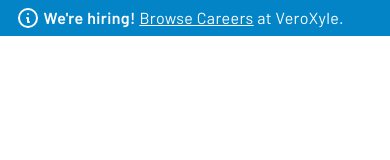
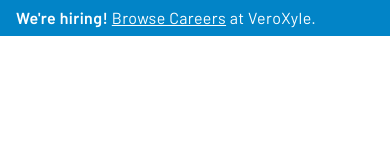
Before and after one commit to nrjdalal/veroxyle-alfa, a Next.js app: page / in a window 390 px wide. Shown: the top 160 px of the page. Built offline with nearby package versions, Linux system fonts and the light colour scheme; what @tailwindcss/typography would draw is missing.

Commit message:
fixed notice bar

```diff
--- a/components/Notice.jsx
+++ b/components/Notice.jsx
@@ -7,7 +7,7 @@ const Notice = () => {
         <div className="mod-container py-1.5 flex text-white items-center">
           <svg
             xmlns="http://www.w3.org/2000/svg"
-            className="h-6 w-6"
+            className="h-6 w-6 hidden sm:block"
             fill="none"
             viewBox="0 0 24 24"
             stroke="currentColor"
@@ -19,10 +19,9 @@ const Notice = () => {
               d="M13 16h-1v-4h-1m1-4h.01M21 12a9 9 0 11-18 0 9 9 0 0118 0z"
             />
           </svg>
+          <span className="hidden sm:block">&nbsp;</span>
           <p>
-            <span className="font-semibold">
-              &nbsp;We&apos;re hiring!&nbsp;
-            </span>
+            <span className="font-semibold">We&apos;re hiring!</span>&nbsp;
             <Link href="/careers">
               <a className="underline">Browse Careers</a>
             </Link>
```
